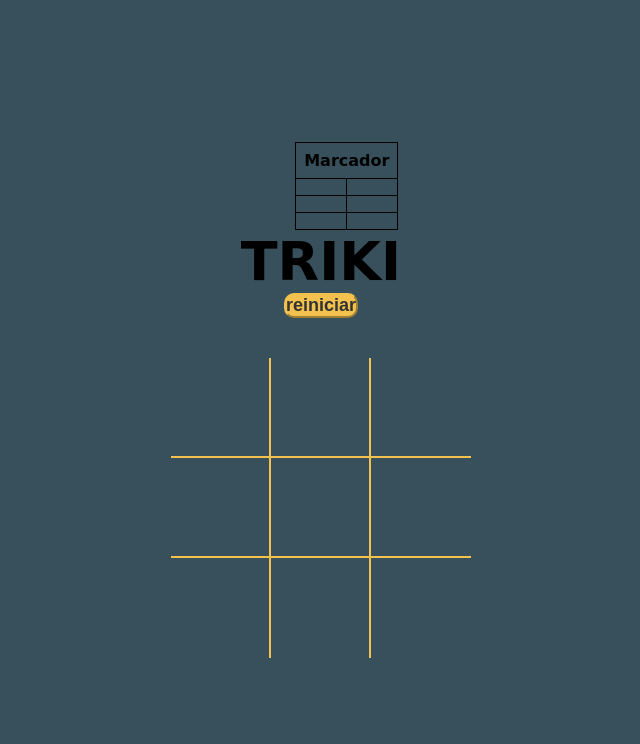
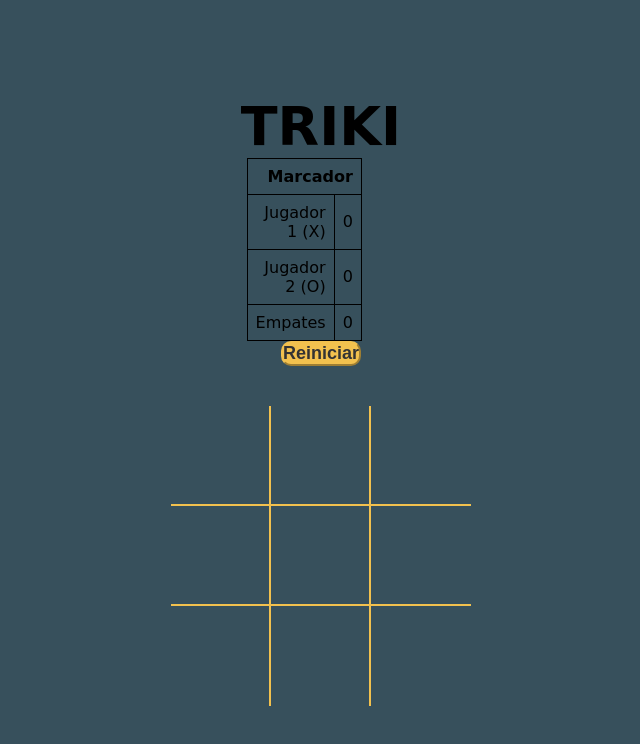
Before and after one commit to Jhardiher/juegosTRIKI, a plain HTML site: page index.html in a window 1280 px wide. Shown: the whole page, without its empty margins (319-959 px from the left). Drawn offline with Linux system fonts and the light colour scheme; a web font is replaced by a local one.

Commit message:
se modifracon archivos

```diff
--- a/funcionalidad.js
+++ b/funcionalidad.js
@@ -1,27 +1,30 @@
-let jugador = document.getElementById('jugador')
-let reiniciarBTON = document.getElementById('reiniciarBTON')
-let contenedores = Array.from(document.getElementsByClassName('box'))
-let conteoPartidas = document.getElementById('conteoPartidas')
 
-const colorGanador = getComputedStyle(document.body).getPropertyValue('--bloques-ganadores')
+let jugador = document.getElementById('jugador');
+let reiniciarBTON = document.getElementById('reiniciarBTON');
+let contenedores = Array.from(document.getElementsByClassName('box'));
 
-const ficha_O = "O"
-const ficha_X = "X"
+const colorGanador = getComputedStyle(document.body).getPropertyValue('--bloques-ganadores');
 
-let jugadorActual = ficha_X
-let juegoTerminado = false
+const ficha_O = "O";
+const ficha_X = "X";
 
-let casillas = Array(9).fill(null)
+let jugadorActual = ficha_X;
+let juegoTerminado = false;
 
+let casillas = Array(9).fill(null);
 
-let partidasGanadasX = 0
-let partidasGanadasO = 0
-let partidasEmpate = 0
+let partidasGanadasX = 0;
+let partidasGanadasO = 0;
+let partidasEmpate = 0;
+
+const puntajeJugador1 = document.getElementById('puntaje-jugador1');
+const puntajeJugador2 = document.getElementById('puntaje-jugador2');
+const puntajeEmpates = document.getElementById('puntaje-empates');
 
 const iniciar = () => {
     contenedores.forEach((box, index) => {
         box.id = index;
-        box.addEventListener('click', contenedorClick)
+        box.addEventListener('click', contenedorClick);
     });
     actualizarConteoPartidas();
 }
@@ -30,33 +33,29 @@ function contenedorClick(e) {
     const id = parseInt(e.target.id);
 
     if (!casillas[id] && !juegoTerminado) {
-        casillas[id] = jugadorActual
-        e.target.innerText = jugadorActual
+        casillas[id] = jugadorActual;
+        e.target.innerText = jugadorActual;
 
-        const resultadoGanador = verificarGanador()
+        const resultadoGanador = verificarGanador();
         if (resultadoGanador !== false) {
-            jugador.innerHTML = jugadorActual + " ha ganado"
-            resultadoGanador.forEach(index => contenedores[index].style.backgroundColor = colorGanador)
+            jugador.innerHTML = jugadorActual + " ha ganado";
+            resultadoGanador.forEach(index => contenedores[index].style.backgroundColor = colorGanador);
             juegoTerminado = true;
-            actualizarConteoGanadas(jugadorActual)
-            return
+            actualizarConteoGanadas(jugadorActual);
+            return;
         }
-
-
         if (!casillas.includes(null)) {
-            jugador.innerHTML = "Empate"
-            juegoTerminado = true
-            actualizarConteoEmpate()
+            jugador.innerHTML = "Empate";
+            juegoTerminado = true;
+            actualizarConteoEmpate();
             return;
         }
 
-        jugadorActual = jugadorActual === ficha_X ? ficha_O : ficha_X
+        jugadorActual = jugadorActual === ficha_X ? ficha_O : ficha_X;
     }
 }
 
-
 const jugadas = [
-
     [0, 1, 2],
     [3, 4, 5],
     [6, 7, 8],
@@ -71,49 +70,48 @@ const jugadas = [
 
 function verificarGanador() {
     for (const condicion of jugadas) {
-        let [a, b, c] = condicion
+        let [a, b, c] = condicion;
         if (casillas[a] && casillas[a] === casillas[b] && casillas[a] === casillas[c]) {
-            return [a, b, c]
+            return [a, b, c];
         }
     }
     return false;
 }
 
-reiniciarBTON.addEventListener('click', reiniciar)
+reiniciarBTON.addEventListener('click', reiniciar);
 
 function reiniciar() {
-    casillas.fill(null)
-    juegoTerminado = false
+    casillas.fill(null);
+    juegoTerminado = false;
 
     contenedores.forEach(box => {
-        box.innerText = ''
-        box.style.backgroundColor = ''
+        box.innerText = '';
+        box.style.backgroundColor = '';
     });
 
-    jugador.innerHTML = 'TRIKI'
-    jugadorActual = ficha_X
+    jugador.innerHTML = 'TRIKI';
+    jugadorActual = ficha_X;
 }
 
+// lógica del marcador
 function actualizarConteoGanadas(jugador) {
     if (jugador === ficha_X) {
-        partidasGanadasX++
+        partidasGanadasX++;
     } else if (jugador === ficha_O) {
-        partidasGanadasO++
+        partidasGanadasO++;
     }
-    actualizarConteoPartidas()
+    actualizarConteoPartidas();
 }
 
 function actualizarConteoEmpate() {
-    partidasEmpate++
+    partidasEmpate++;
     actualizarConteoPartidas();
 }
 
 function actualizarConteoPartidas() {
-    conteoPartidas.innerHTML =
-        "Partidas ganadas por X: " + partidasGanadasX +
-        "\nPartidas ganadas por O: " + partidasGanadasO +
-        "\nPartidas empatadas: "+ partidasEmpate
-
+    puntajeJugador1.innerText = partidasGanadasX;
+    puntajeJugador2.innerText = partidasGanadasO;
+    puntajeEmpates.innerText = partidasEmpate;
 }
 
 iniciar();
--- a/index.html
+++ b/index.html
@@ -1,74 +1,49 @@
+<!DOCTYPE html>
 <!DOCTYPE html>
 <html lang="en">
 <head>
     <meta charset="UTF-8">
     <meta name="viewport" content="width=device-width, initial-scale=1.0">
-    <title>Document</title>
+    <title>Triki Game</title>
     <link rel="stylesheet" href="style.css">
-    <link rel="preconnect" href="https://fonts.googleapis.com/css2?family=Crimson+Pro">
+    <link rel="preconnect" href="https://fonts.googleapis.com">
     <link rel="preconnect" href="https://fonts.gstatic.com" crossorigin>
     <link href="https://fonts.googleapis.com/css2?family=Finger+Paint&display=swap" rel="stylesheet">
-
-
-</style>
 </head>
 
 <body>
+    <div class="contenedor">
+        <h1 id="jugador">TRIKI</h1>
+        <div class="contenedorMarcador">
 
 
+            <table id="marcador">
+                <thead>
+                    <tr>
+                        <th colspan="2">Marcador</th>
+                    </tr>
+                </thead>
+                <tbody>
+                    <tr>
+                        <td>Jugador 1 (X)</td>
+                        <td id="puntaje-jugador1">0</td>
+                    </tr>
+                    <tr>
+                        <td>Jugador 2 (O)</td>
+                        <td id="puntaje-jugador2">0</td>
+                    </tr>
+                    <tr>
+                        <td>Empates</td>
+                        <td id="puntaje-empates">0</td>
+                    </tr>
+                </tbody>
+            </table>
 
 
-
-    <div class="contenedor">
-
-
-
-
-
-        <div>
-
-            <title>Puntaje de Partidas</title>
-
-            <table>
-                <tr>
-                    <th colspan="2">Marcador</th> <!-- colspan="2" para combinar las 2 primeras celdas en una fila -->
-                </tr>
-                <tr>
-                    <td></td> <!-- Celda 1 -->
-                    <td></td> <!-- Celda 2 -->
-                </tr>
-                <tr>
-                    <td></td> <!-- Celda 3 -->
-                    <td></td> <!-- Celda 4 -->
-                </tr>
-                <tr>
-                    <td></td> <!-- Celda 5 -->
-                    <td></td> <!-- Celda 6 -->
-                </tr>
-            </table>
         </div>
 
 
-
-
-
-
-
-
-
-
-
-
-
-
-
-
-
-
-
-        <h1 id="jugador">TRIKI</h1>
-        <button id="reiniciarBTON">reiniciar</button>
-
+        <button id="reiniciarBTON">Reiniciar</button>
 
         <div id="gueguito">
             <div class="box" id="0"></div>
@@ -80,21 +55,8 @@
             <div class="box" id="6"></div>
             <div class="box" id="7"></div>
             <div class="box" id="8"></div>
-
-
-
-
-
         </div>
-
-
-
-
     </div>
-
-
-
-
 
     <script src="funcionalidad.js"></script>
 </body>
--- a/style.css
+++ b/style.css
@@ -38,10 +38,17 @@ h1{
     margin-top: 40px;
 
 }
+
+.contenedorMarcador{
+    display: flex;
+}
 table {
-    width: 50%; /* Ancho de la tabla */
-    margin-left: 25%; /* Centrar horizontalmente */
+    width: 25%; /* Ancho de la tabla */
+    margin-left: 1%; /* Centrar horizontalmente */
     border-collapse: collapse;
+    justify-content: center;
+    border-color: var(--orange);
+
 }
 th, td {
     border: 1px solid black;
@@ -59,6 +66,7 @@ th, td {
     font-size: 120px;
     border-right: 2px solid;
     border-bottom: 2px solid;
+
 
 }
 .box:nth-child(3n) {
```
